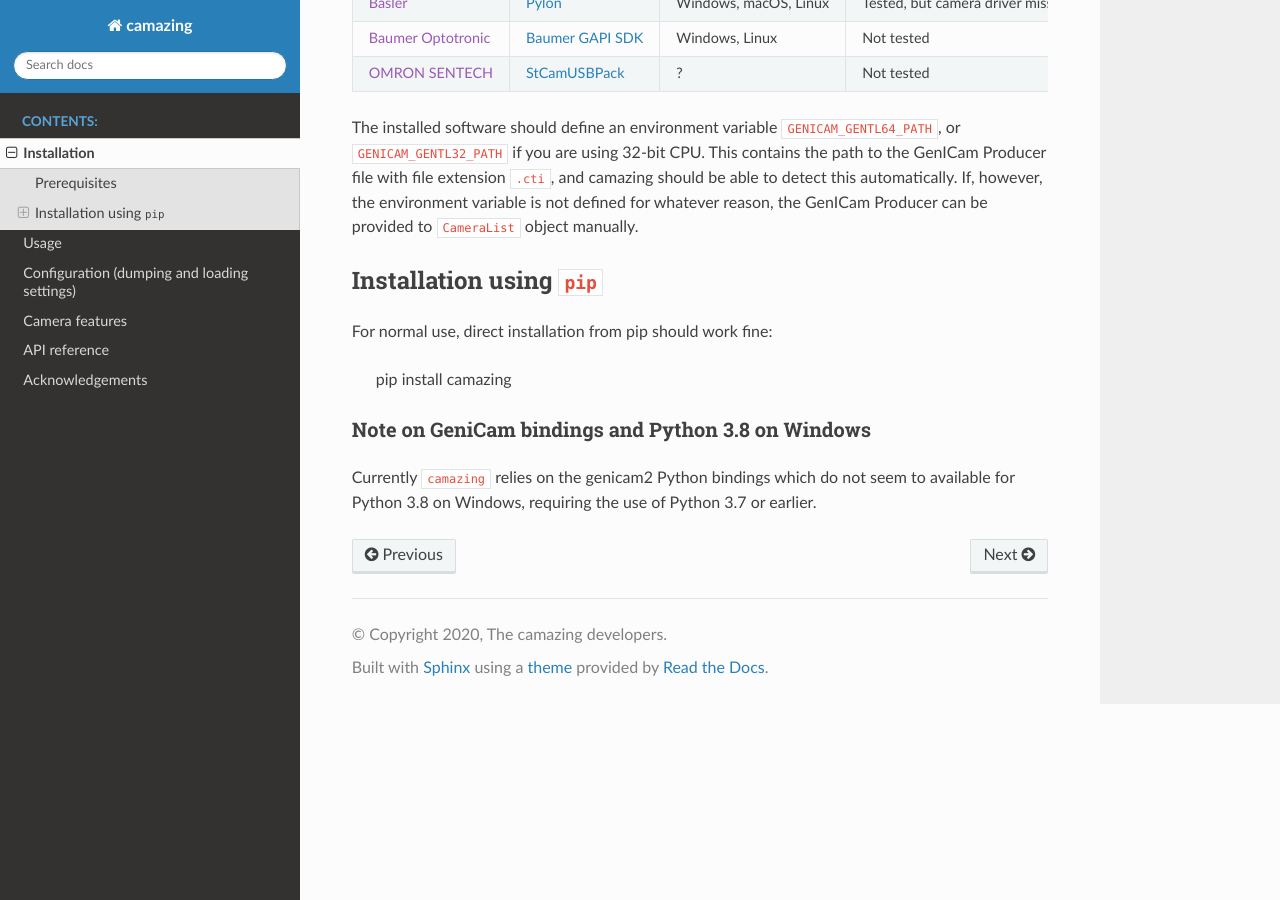
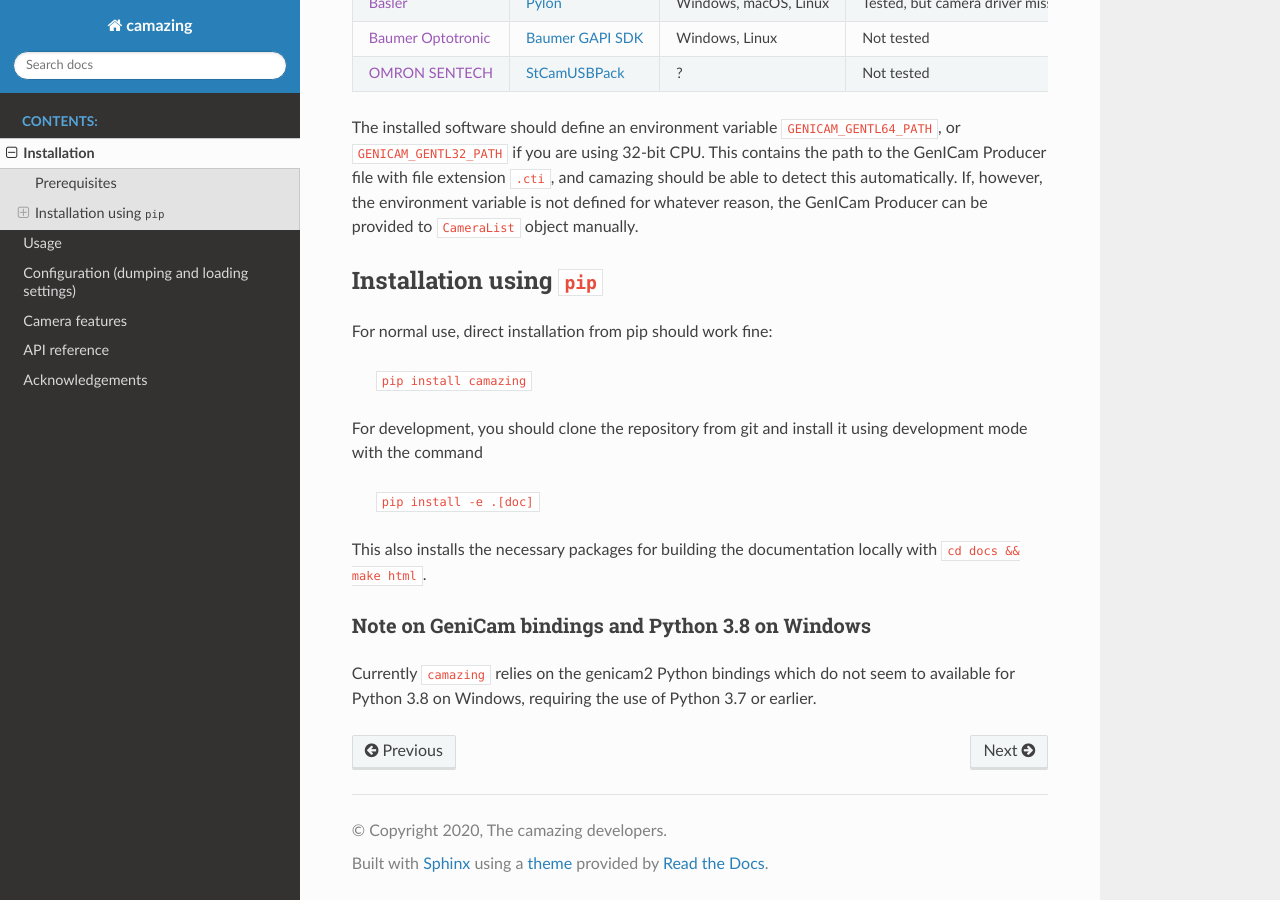
Before and after one commit to silmae/camazing, a Sphinx documentation site: the page built from docs/install.md, in a window 1280 px wide and 900 px high, scrolled down 719 px. Built offline with Sphinx 7.4.7 and the Read the Docs theme 2.0.0, drawn with Linux system fonts in a browser that asks for light colours.

Commit message:
Add documentation building dependencies and note on installation

```diff
--- a/docs/install.md
+++ b/docs/install.md
@@ -39,7 +39,15 @@ can be provided to `CameraList` object manually.
 
 For normal use, direct installation from pip should work fine:
 
-> pip install camazing
+> `pip install camazing`
+
+For development, you should clone the repository from git and install it using
+development mode with the command
+
+> `pip install -e .[doc]`
+
+This also installs the necessary packages for building the documentation
+locally with `cd docs && make html`.
 
 ### Note on GeniCam bindings and Python 3.8 on Windows
 
```
Also changed, not shown: setup.py (+11 -0 lines).
